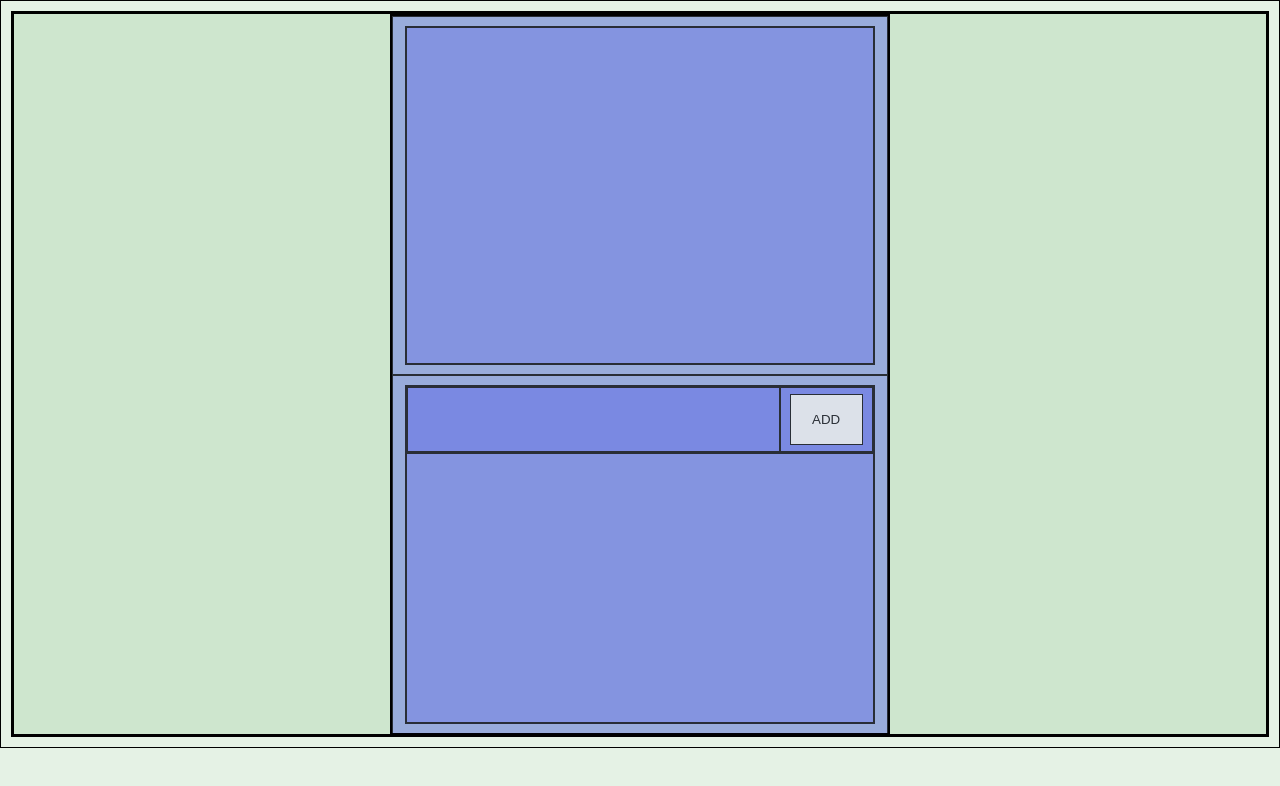
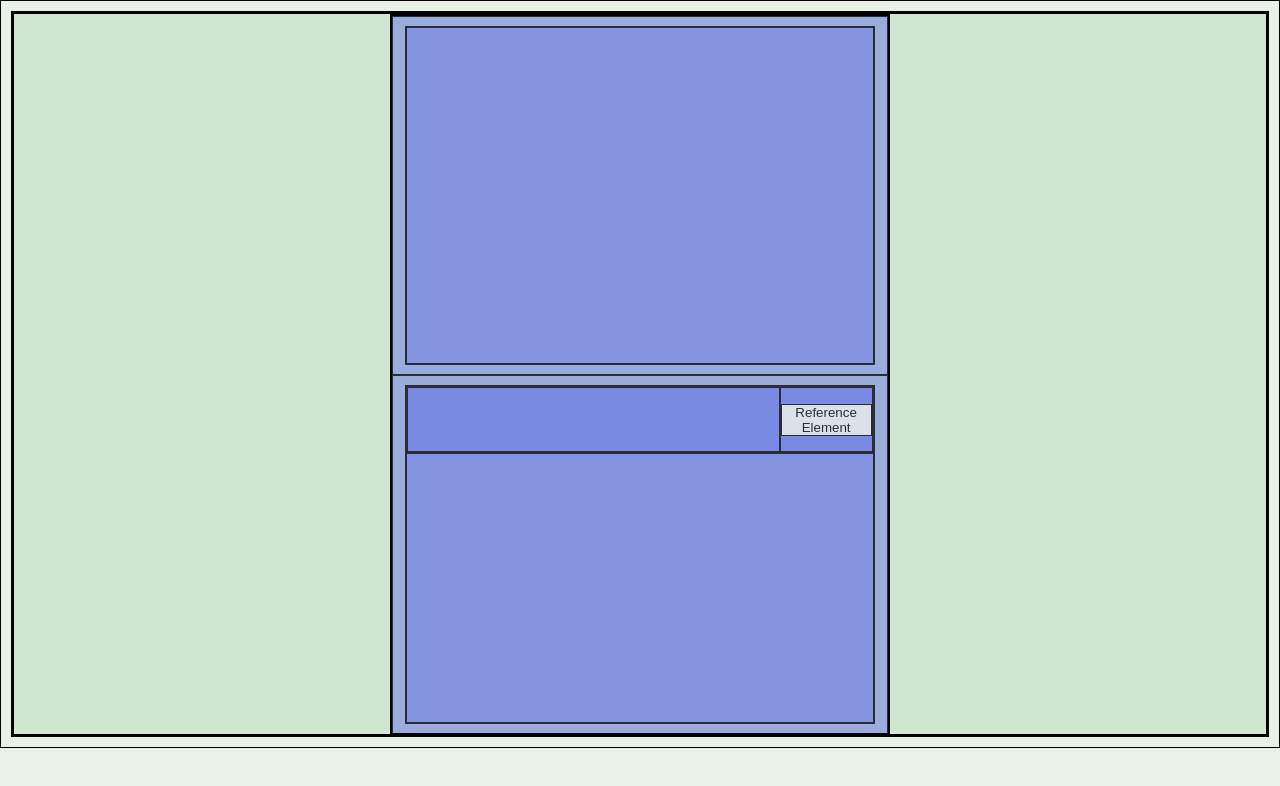
Before and after one commit to tomrosser100/easy-nutrition-calc, a React (Create React App) app in the folder front/: page / in a window 1280 px wide. Shown: the top 786 px of the page. Built offline with nearby package versions, Linux system fonts and the light colour scheme; the HTML template or start-up script is replaced by a standard one.

Commit message:
add test dialog

```diff
--- a/front/src/App.tsx
+++ b/front/src/App.tsx
@@ -1,5 +1,6 @@
 import React, { useState } from 'react'
 import { Outlet } from 'react-router-dom'
+import Dialog from './Dialog'
 
 export default () => {
 
@@ -15,7 +16,8 @@ export default () => {
           <div id='input_1a'>
             <div id='input_1a_1'></div>
             <div id='input_1a_2'>
-              <button id='add' type="submit">ADD</button>
+              {/*<button id='add' type="submit">ADD</button>*/}
+              <Dialog />
             </div>
           </div>
           <div id='input_1b'></div>
--- /dev/null
+++ b/front/src/Dialog.tsx
@@ -0,0 +1,59 @@
+import {
+  FloatingFocusManager,
+  FloatingOverlay,
+  useClick,
+  useDismiss,
+  useFloating,
+  useInteractions,
+  useRole,
+} from '@floating-ui/react'
+import React, { useId, useState } from 'react'
+
+export default () => {
+  const [isOpen, setIsOpen] = useState(false)
+
+  const { refs, context } = useFloating({
+    open: isOpen,
+    onOpenChange: setIsOpen,
+  })
+
+  const click = useClick(context)
+  const dismiss = useDismiss(context, {
+    outsidePressEvent: 'mousedown',
+  })
+  const role = useRole(context)
+
+  const { getReferenceProps, getFloatingProps } = useInteractions([
+    click,
+    dismiss,
+    role,
+  ])
+
+  const labelId = useId()
+  const descriptionId = useId()
+
+  return (
+    <>
+      <button ref={refs.setReference} {...getReferenceProps()}>
+        Reference Element
+      </button>
+      {isOpen && (
+        <FloatingOverlay
+          lockScroll
+          style={{ background: 'rgba(0, 0, 0, 0.8)' }}>
+          <FloatingFocusManager context={context}>
+            <div
+              ref={refs.setFloating}
+              aria-labelledby={labelId}
+              aria-describedby={descriptionId}
+              {...getFloatingProps()}>
+              <h2 id={labelId}>Heading element</h2>
+              <p id={descriptionId}>Description element</p>
+              <button onClick={() => setIsOpen(false)}>Close</button>
+            </div>
+          </FloatingFocusManager>
+        </FloatingOverlay>
+      )}
+    </>
+  )
+}
--- a/package.json
+++ b/package.json
@@ -15,6 +15,7 @@
   "license": "ISC",
   "dependencies": {
     "@babel/preset-typescript": "^7.24.1",
+    "@floating-ui/react": "^0.26.12",
     "@types/express": "^4.17.21",
     "@types/node": "^20.12.5",
     "@types/react": "^18.2.74",
```
Also changed, not shown: 3 other files (tests, documents, lock files or other folders).
